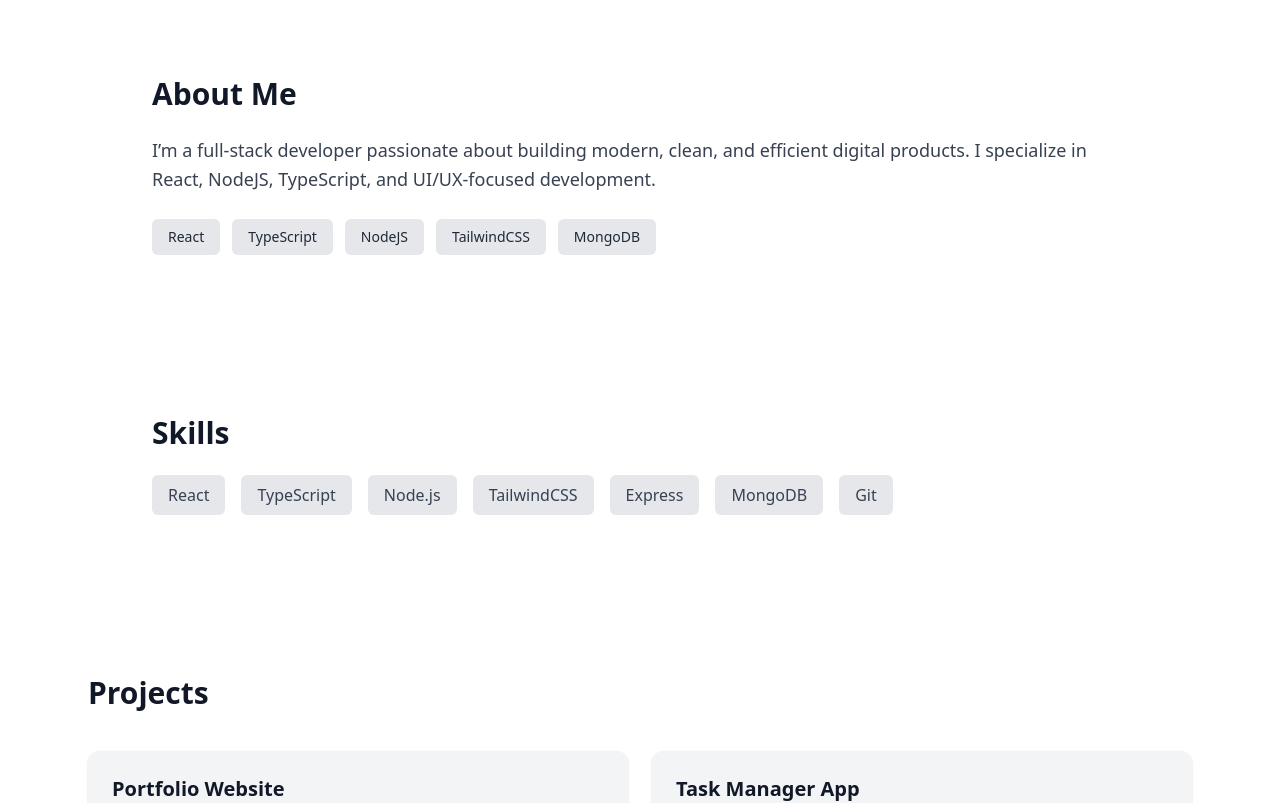
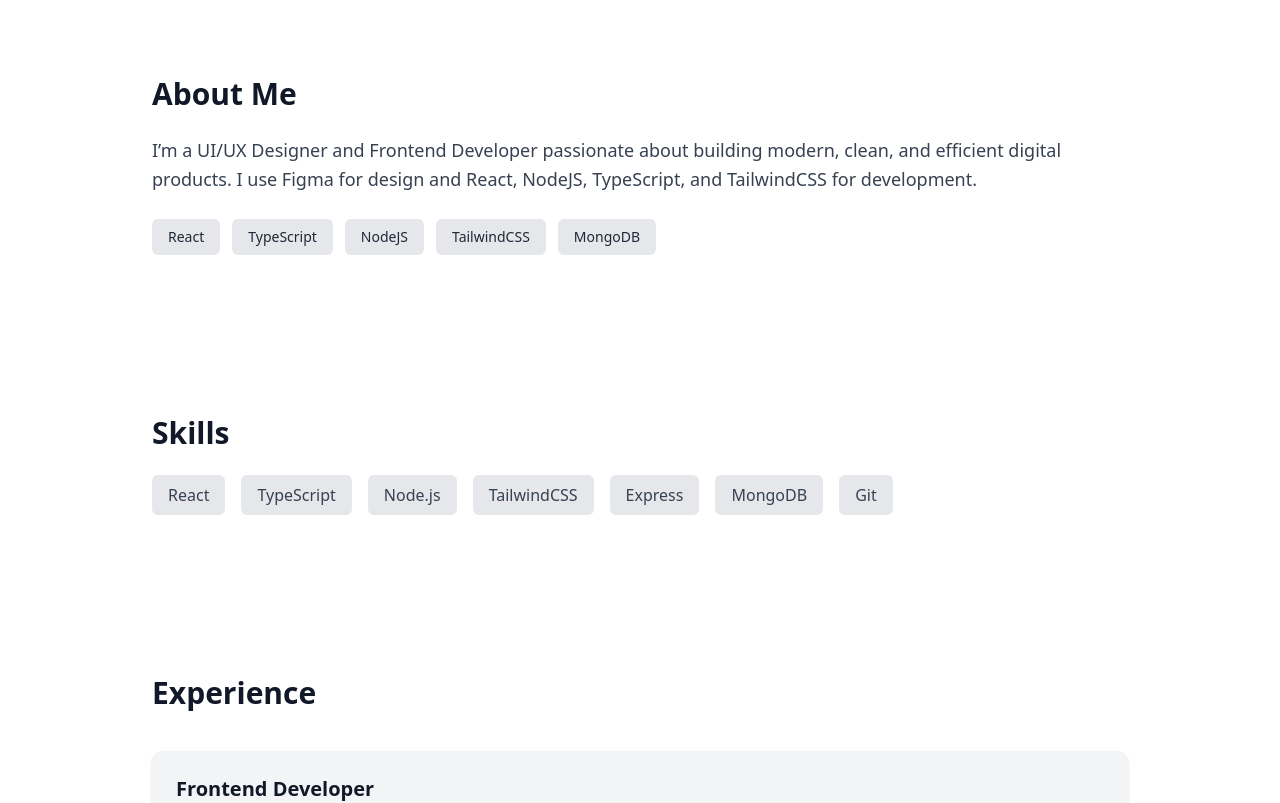
Before and after one commit to nirjaley/portfolio-site, a React (Vite) app in the folder client/: page / in a window 1280 px wide. Shown: the part 900-1703 px from the top of the page. Built offline with nearby package versions, Linux system fonts and the light colour scheme.

Commit message:
updated the arrangement of the sections in a professional way

```diff
--- a/client/src/App.tsx
+++ b/client/src/App.tsx
@@ -3,8 +3,8 @@ import Navbar from "./components/Navbar";
 import Hero from "./sections/Hero/Hero";
 import About from "./sections/About/About";
 import Skills from "./sections/Skills/Skills";
+import Experience from "./sections/Experience/Experience";
 import Projects from "./sections/Projects/Projects";
-import Experience from "./sections/Experience/Experience";
 import Contact from "./sections/Contact/Contact";
 
 function App() {
@@ -34,8 +34,8 @@ function App() {
         <Hero theme={theme} />
         <About />
         <Skills />
+        <Experience />
         <Projects />
-        <Experience />
         <Contact />
       </div>
     </div>
--- a/client/src/components/NavBar.tsx
+++ b/client/src/components/NavBar.tsx
@@ -49,7 +49,7 @@ const Navbar: React.FC<NavbarProps> = ({ theme, toggleTheme }) => {
 
           {/* Middle - Navigation Links */}
           <div className="hidden md:flex items-center gap-6">
-            {['About', 'Contact', 'Experience', 'Projects', 'Skills'].map((item) => (
+            {['About', 'Skills', 'Experience', 'Projects', 'Contact'].map((item) => (
               <a
                 key={item}
                 href={`#${item.toLowerCase()}`}
--- a/client/src/sections/About/About.tsx
+++ b/client/src/sections/About/About.tsx
@@ -5,9 +5,9 @@ const About = () => {
         <h1 className="text-3xl font-bold mb-6">About Me</h1>
 
         <p className="text-gray-700 dark:text-gray-300 leading-relaxed text-lg">
-          I’m a full-stack developer passionate about building modern, clean,
-          and efficient digital products. I specialize in React, NodeJS,
-          TypeScript, and UI/UX-focused development.
+          I’m a UI/UX Designer and Frontend Developer passionate about building modern, clean,
+          and efficient digital products. I use Figma for design and React, NodeJS,
+          TypeScript, and TailwindCSS for development.
         </p>
 
         <div className="mt-6 flex flex-wrap gap-3">
```
